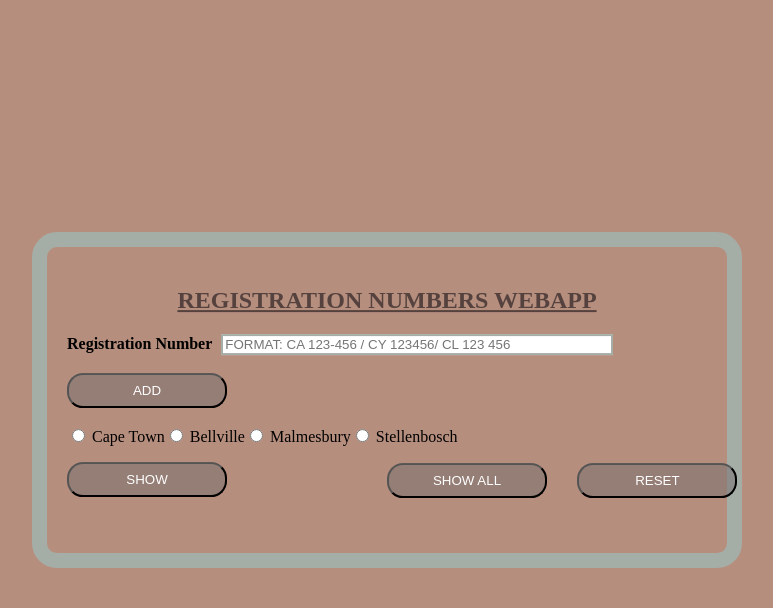
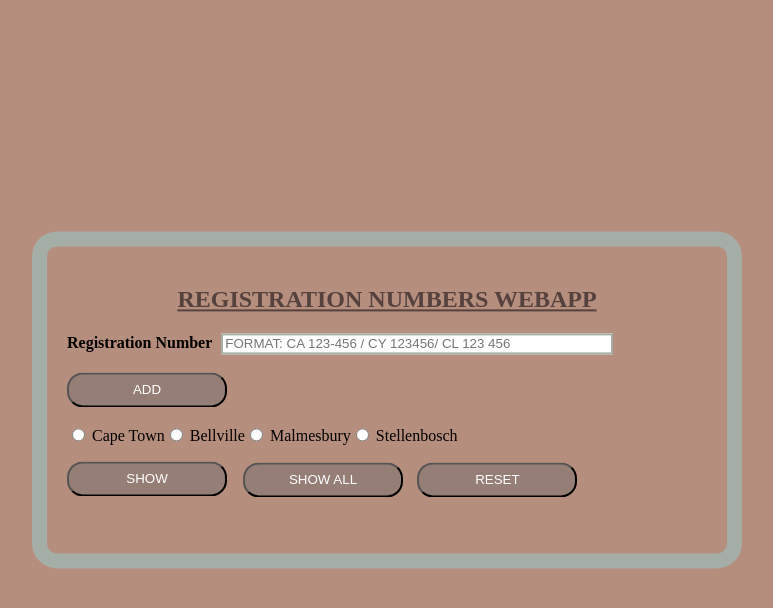
Before and after one commit to NonzwakaziMgxaji/registration_numbers_webapp, a Node server app: page / in a window 1280 px wide. Shown: the top 608 px of the page, without its empty margins (253-1026 px from the left). Run offline with Node 20, Linux system fonts and the light colour scheme; data that the repository does not hold is empty; some libraries are stand-ins or nearby versions.

Commit message:
update responsiveness

```diff
--- a/public/css/registration_number.css
+++ b/public/css/registration_number.css
@@ -113,29 +113,6 @@ input[type="submit"]{
     margin-right: 1.9rem;
 }
 
-/* .showAllBtn{
-    margin-right: 0.5rem;
-    margin-left: 0.5rem;
-} */
-
-/* .resetBtn{
-    margin-left: 2.5rem;
-} */
-
-
-/* .formsss{
-    float: right;
-    margin-top: -2.1rem;
-} */
-
-/* .row{
-    display:flex;
-} */
-
-/* .col-6{
-    display:flex;
-} */
-
 @media only screen and (max-width: 425px){
     .formsss{
         flex-direction: column;
@@ -177,23 +154,13 @@ input[type="submit"]{
 }
 
 @media only screen and (min-width: 1001px){
-    /* input[type="submit"]{
-        width: 33%;
+    .formsss{
+        display: flex;
+        margin-left: 11rem;
+        margin-top: -2.1rem;
     }
 
-    .col-6{
-        width: 100%;
-    } */
-
-    .row{
-        display: flex;
-    }
-
-    .formsss{
-        display: flex;
-        float: right;
-        margin-top: -2.1rem;
-        width: 50%;
-        /* width: 50%; */
+    .resetBtn{
+        margin-left: -1rem;
     }
 }
```
Also changed, not shown: views/index.handlebars (+3 -7 lines).
